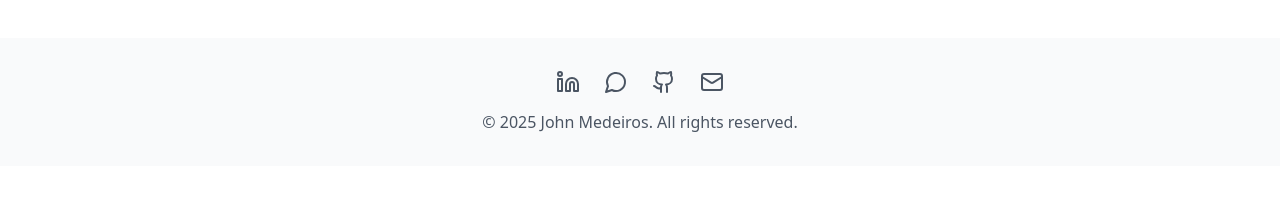
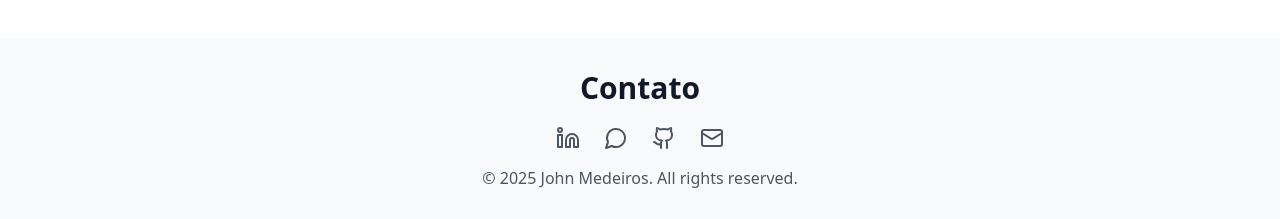
Before and after one commit to johnlivio/johnlivio.github.io, a React (Vite) app: page / in a window 1280 px wide. Shown: the part 3074-3293 px from the top of the page. Before the commit the page ends 3240 px from the top, so only its background shows below. Built offline with nearby package versions, Linux system fonts and the light colour scheme.

Commit message:
'footer'

```diff
--- a/src/App.tsx
+++ b/src/App.tsx
@@ -20,7 +20,10 @@ function App() {
       </main>
 
       <footer className="bg-gray-50 py-8">
-        <div className="container mx-auto px-4 text-center">
+        <div className="container mx-auto px-4 text-center md:grid-rows-2 gap-4">
+          <div className="flex justify-center space-x-6 mb-1">
+            <h2 className="text-3xl font-bold mb-4">Contato</h2>
+          </div>
           <div className="flex justify-center space-x-6 mb-4">
             <a href="https://www.linkedin.com/in/johnliviomedeiros/" className="text-gray-600 hover:text-gray-900" target="_blank"
               rel="noopener noreferrer">
```
